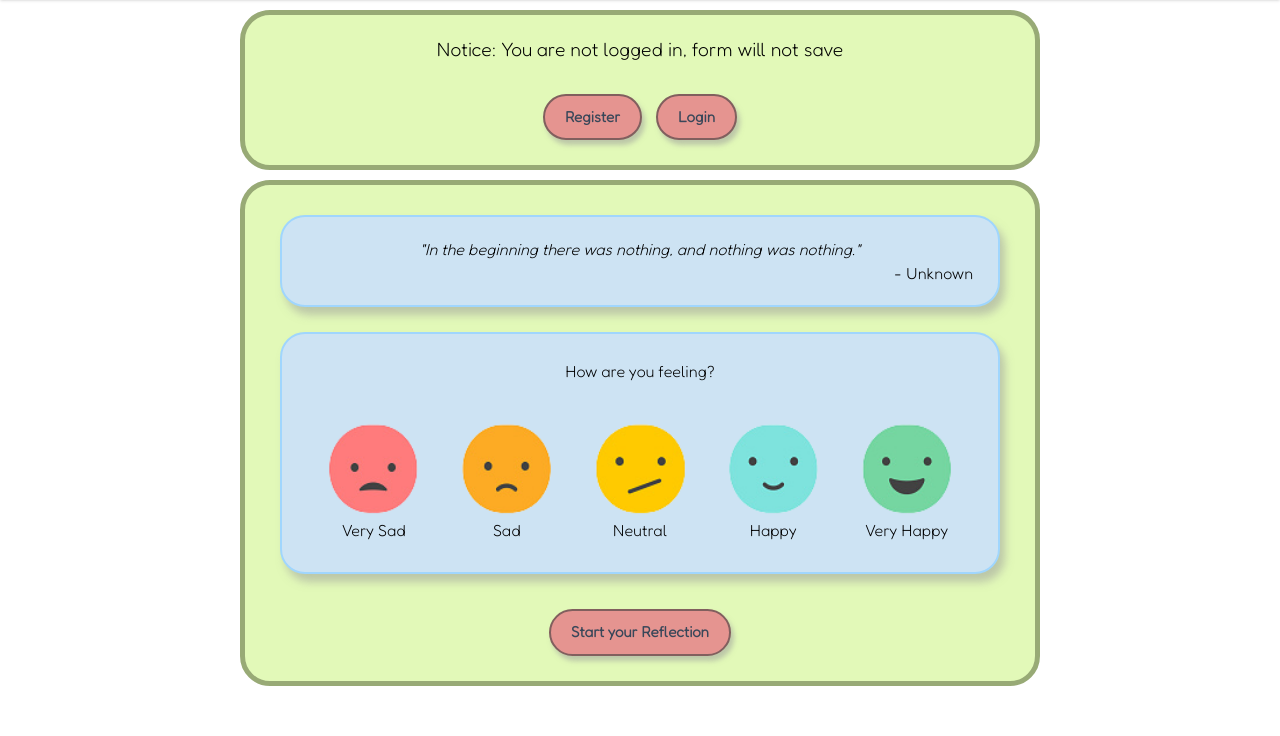
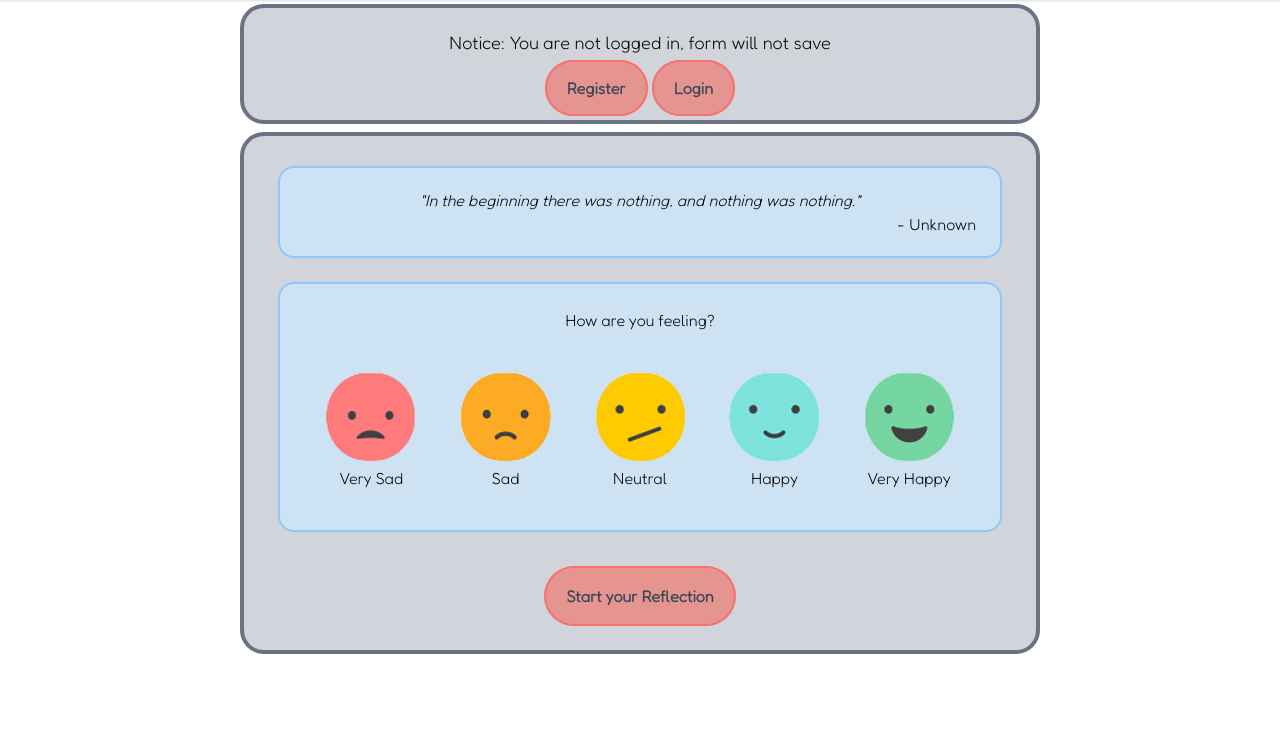
Before and after one commit to redmac135/mindful, a Django app: page / in a window 1280 px wide. Shown: the part 64-800 px from the top of the page. Run offline with Django 4.2, Linux system fonts and the light colour scheme; some libraries are stand-ins or nearby versions.

Commit message:
change classes to tailwind

```diff
--- a/reflection/static/reflection/css/form1.css
+++ b/reflection/static/reflection/css/form1.css
@@ -1,31 +1,3 @@
-.notice {
-    font-size: larger;
-    margin-bottom: 20px;
-}
-
-.button {
-    font-size: 15px;
-    color: var(--mindful-gray);
-    font-weight: bold;
-    -webkit-border-radius: 55;
-    -moz-border-radius: 55;
-    border-radius: 55px;
-    padding: 10px 20px 10px;
-    margin: 10px auto 5px;
-    background-color: var(--mindful-pink);
-    transition: background .2s ease;
-    border: solid #815f5e 2px;
-    box-shadow: 3px 5px 5px #99999985;
-}
-
-.button:hover {
-    background-color: var(--mindful-pink-light);
-    -webkit-box-shadow: 2px 5px 5px #99999985;
-    -moz-box-shadow: 2px 5px 5px #99999985;
-    box-shadow: 2px 5px 5px #99999985;
-    transform: translate(1px, 1px);
-}
-
 a.button {
     -webkit-appearance: button;
     -moz-appearance: button;
@@ -35,7 +7,6 @@ a.button {
     margin-left: 5px;
     margin-right: 5px;
 }
-
 
 ul {
     list-style-type: none;
@@ -48,10 +19,6 @@ li {
 
 input[type="radio"] {
     display: none;
-}
-
-h2 {
-    margin: auto;
 }
 
 label {
@@ -95,65 +62,3 @@ label img:hover {
     opacity: 0.7;
     z-index: -1;
 }
-
-.choice-label {
-    display: flex;
-    justify-content: center;
-}
-
-.inner-widget {
-    background-color: var(--mindful-blue);
-    border: solid #a0d6fd 2px;
-    box-shadow: 5px 8px 8px #99999985;
-    -webkit-border-radius: 25;
-    -moz-border-radius: 25;
-    border-radius: 25px;
-}
-
-.quote-wrapper {
-    text-align: center;
-    padding: 20px 25px 20px;
-    margin: 10px 15px 25px;
-
-}
-
-.quote-text {
-    font-style: italic;
-    word-wrap: break-word;
-}
-
-.quote-author {
-    text-align: right;
-}
-
-.feeling-list {
-    display: flex;
-    justify-content: center;
-}
-
-h2 {
-    padding: 5px 10px 15px;
-}
-
-.feeling-selection {
-    padding: 20px 25px 10px;
-    margin: 25px 15px 25px;
-}
-
-input[type="submit"] {
-    cursor: pointer !important;
-}
-
-.outer-widget {
-    text-align: center;
-    justify-content: center;
-    width: max(40%, 800px);
-    margin: 10px auto 10px;
-    padding: 20px 20px 20px;
-    background-color: rgb(226,249,184);
-    background-color: radial-gradient(circle, rgba(226,249,184,1) 0%, rgba(194,238,112,1) 100%);
-    border: solid rgb(152, 170, 118) 5px;
-    border-radius: 30px;
-    -webkit-border-radius: 30;
-    -moz-border-radius: 30;
-}
--- a/reflection/templates/reflection/form1.html
+++ b/reflection/templates/reflection/form1.html
@@ -1,57 +1,62 @@
 {% extends 'base/base.html' %}
 {% load static %}
 {% load zip %}
-
 {% block links %}
-<link rel="stylesheet" href="{% static 'reflection/css/variables.css' %}">
-<link rel="stylesheet" href="{% static 'reflection/css/form1.css' %}">
+<link rel="stylesheet" href="{% static 'reflection/css/variables.css' %}" />
+<link rel="stylesheet" href="{% static 'reflection/css/form1.css' %}" />
 <script type="text/javascript" src="{% static 'js/jquery.js' %}"></script>
-<script type="text/javascript" src="{% static 'reflection/js/dailyQuote.js' %}"></script>{% endblock %}
-
-{% block content %}
+<script type="text/javascript" src="{% static 'reflection/js/dailyQuote.js' %}"></script>
+{% endblock %} {% block content %}
 <nav
-    class="font-sans flex flex-col text-center sm:flex-row sm:text-left sm:justify-between py-4 px-6 bg-white shadow sm:items-baseline w-full">
+    class="flex flex-col w-full px-6 py-4 font-sans text-center bg-white shadow sm:flex-row sm:items-baseline sm:justify-between sm:text-left">
     <div class="mb-2 sm:mb-0">
-        <a href="/#" class="text-2xl no-underline text-gray-700 hover:text-blue-dark">STR Mindfull</a>
+        <a href="/#" class="text-2xl text-gray-700 no-underline hover:text-blue-dark">STR Mindfull</a>
     </div>
     <div>
-        <a href="/#" class="text-lg no-underline text-grey-darkest hover:text-blue-dark ml-2">Mondays</a>
-        <a href="/#" class="text-lg no-underline text-grey-darkest hover:text-blue-dark ml-2">About</a>
-        <a href="/#" class="text-lg no-underline text-grey-darkest hover:text-blue-dark ml-2">FAQ</a>
+        <a href="/#" class="ml-2 text-lg no-underline text-grey-darkest hover:text-blue-dark">Mondays</a>
+        <a href="/#" class="ml-2 text-lg no-underline text-grey-darkest hover:text-blue-dark">About</a>
+        <a href="/#" class="ml-2 text-lg no-underline text-grey-darkest hover:text-blue-dark">FAQ</a>
     </div>
 </nav>
 
-<div class="outer-widget" id="welcome-widget">
+<div class="flex justify-center text-center">
+    <div class="p-5 my-1 bg-gray-300 border-4 border-gray-500 w-200 rounded-3xl">
         {% if user.is_authenticated %}
-    <div class="welcome">Welcome {{ user.get_username }}</div>
+        <div>Welcome {{ user.get_username }}</div>
         {% else %}
-    <div class="notice">Notice: You are not logged in, form will not save</div>
-    <a href="{% url 'signup' %}" class="button">Register</a>
-    <a href="{% url 'login' %}" class="button">Login</a>
+        <div class="text-lg mb-5">
+            Notice: You are not logged in, form will not save
+        </div>
+        <a href="{% url 'signup' %}" class="text-mindful-gray text-base font-bold rounded-full px-5 py-4 mt-2.5 mx-auto mb-1 bg-mindful-pink border-2 border-red-400 hover:bg-pink-200 transition-colors">Register</a>
+        <a href="{% url 'login' %}" class="text-mindful-gray text-base font-bold rounded-full px-5 py-4 mt-2.5 mx-auto mb-1 bg-mindful-pink border-2 border-red-400 hover:bg-pink-200 transition-colors">Login</a>
         {% endif %}
     </div>
+</div>
 
-<div class="outer-widget">
+<div class="flex justify-center text-center">
+    <div class="p-5 my-1 bg-gray-300 border-4 border-gray-500 w-200 rounded-3xl">
         <form action="" method="post">
             {% csrf_token %}
 
-        <div class="quote-wrapper inner-widget">
-            <h3 class="quote-text" id="quote-text"></h3>
-            <p class="quote-author" id="quote-author"></p>
+            <div class="mx-3.5 mt-2.5 mb-6 rounded-2xl border-2 border-blue-300 bg-mindful-blue py-5 px-6">
+                <h3 class="italic break-words" id="quote-text"></h3>
+                <p class="text-right" id="quote-author"></p>
             </div>
 
-        <div class="feeling-selection inner-widget">
-            <h2>How are you feeling?</h2>
+            <div class="mx-3.5 mt-2.5 rounded-2xl border-2 border-blue-300 bg-mindful-blue py-5 px-6 mb-6">
+                <h2 class="pt-1 pb-3.5 px-2.5">How are you feeling?</h2>
 
-            <div class="feeling-list">
+                <div class="flex justify-center">
                     <!-- TODO: change face icons to svg -->
                     {% for subwidget, icon in form1.feeling|zip:icons %}
-                <div class="feeling-choice">
+                    <div>
                         <input type="radio" name="{{ form1.feeling.name }}" id="{{ subwidget.id_for_label }}"
-                        value="{{ forloop.counter0|add:1 }}">
+                            value="{{ forloop.counter0|add:1 }}" />
                         <label for="{{ subwidget.id_for_label }}">
-                        <img src="{% static icon %}" alt="Placeholder Test Image">
-                        <div class="choice-label">{{ subwidget|striptags|make_list|slice:'2:'|join:'' }}</div>
+                            <img src="{% static icon %}" alt="Placeholder Test Image" />
+                            <div>
+                                {{subwidget|striptags|make_list|slice:'2:'|join:''}}
+                            </div>
                         </label>
                     </div>
                     {% endfor %}
@@ -65,10 +70,11 @@
                 {% endfor %}
             </ul>
             {% endif %}
-
             {{ field.help_text }}
             {{ form1.non_field_errors }}
-        <input class="button" type="submit" name="ReflectionForm2" id="ReflectionForm2" value="Start your Reflection">
+            <input class="cursor-pointer text-mindful-gray text-base font-bold rounded-full px-5 py-4 mt-2.5 mx-auto mb-1 bg-mindful-pink border-2 border-red-400 hover:bg-pink-200 transition-colors" type="submit" name="ReflectionForm2" id="ReflectionForm2"
+                value="Start your Reflection">
         </form>
     </div>
+</div>
 {% endblock %}
--- a/static/base/css/base.css
+++ b/static/base/css/base.css
@@ -427,11 +427,42 @@ Ensure the default browser behavior of the `hidden` attribute.
 .static {
   position: static;
 }
+.my-1 {
+  margin-top: 0.25rem;
+  margin-bottom: 0.25rem;
+}
+.mx-3\.5 {
+  margin-left: 0.875rem;
+  margin-right: 0.875rem;
+}
+.mx-3 {
+  margin-left: 0.75rem;
+  margin-right: 0.75rem;
+}
+.mx-auto {
+  margin-left: auto;
+  margin-right: auto;
+}
 .mb-2 {
   margin-bottom: 0.5rem;
 }
 .ml-2 {
   margin-left: 0.5rem;
+}
+.mt-2\.5 {
+  margin-top: 0.625rem;
+}
+.mb-6 {
+  margin-bottom: 1.5rem;
+}
+.mt-2 {
+  margin-top: 0.5rem;
+}
+.mb-1 {
+  margin-bottom: 0.25rem;
+}
+.mb-5 {
+  margin-bottom: 1.25rem;
 }
 .block {
   display: block;
@@ -442,23 +473,108 @@ Ensure the default browser behavior of the `hidden` attribute.
 .w-full {
   width: 100%;
 }
+.w-200 {
+  width: 50rem;
+}
+.cursor-pointer {
+  cursor: pointer;
+}
 .flex-col {
   flex-direction: column;
+}
+.justify-center {
+  justify-content: center;
+}
+.break-words {
+  overflow-wrap: break-word;
+}
+.rounded-3xl {
+  border-radius: 1.5rem;
+}
+.rounded-2xl {
+  border-radius: 1rem;
+}
+.rounded-full {
+  border-radius: 9999px;
+}
+.border-4 {
+  border-width: 4px;
+}
+.border-2 {
+  border-width: 2px;
+}
+.border-gray-500 {
+  --tw-border-opacity: 1;
+  border-color: rgb(107 114 128 / var(--tw-border-opacity));
+}
+.border-blue-300 {
+  --tw-border-opacity: 1;
+  border-color: rgb(147 197 253 / var(--tw-border-opacity));
+}
+.border-red-400 {
+  --tw-border-opacity: 1;
+  border-color: rgb(248 113 113 / var(--tw-border-opacity));
 }
 .bg-white {
   --tw-bg-opacity: 1;
   background-color: rgb(255 255 255 / var(--tw-bg-opacity));
 }
-.py-4 {
-  padding-top: 1rem;
-  padding-bottom: 1rem;
+.bg-gray-300 {
+  --tw-bg-opacity: 1;
+  background-color: rgb(209 213 219 / var(--tw-bg-opacity));
+}
+.bg-mindful-blue {
+  --tw-bg-opacity: 1;
+  background-color: rgb(205 227 243 / var(--tw-bg-opacity));
+}
+.bg-mindful-pink {
+  --tw-bg-opacity: 1;
+  background-color: rgb(229 148 144 / var(--tw-bg-opacity));
+}
+.p-5 {
+  padding: 1.25rem;
 }
 .px-6 {
   padding-left: 1.5rem;
   padding-right: 1.5rem;
 }
+.py-4 {
+  padding-top: 1rem;
+  padding-bottom: 1rem;
+}
+.py-5 {
+  padding-top: 1.25rem;
+  padding-bottom: 1.25rem;
+}
+.px-5 {
+  padding-left: 1.25rem;
+  padding-right: 1.25rem;
+}
+.px-2\.5 {
+  padding-left: 0.625rem;
+  padding-right: 0.625rem;
+}
+.px-2 {
+  padding-left: 0.5rem;
+  padding-right: 0.5rem;
+}
+.pt-1 {
+  padding-top: 0.25rem;
+}
+.pb-4 {
+  padding-bottom: 1rem;
+}
+.pb-3\.5 {
+  padding-bottom: 0.875rem;
+}
+.pb-3 {
+  padding-bottom: 0.75rem;
+}
 .text-center {
   text-align: center;
+}
+.text-right {
+  text-align: right;
 }
 .font-sans {
   font-family: ui-sans-serif, system-ui, -apple-system, BlinkMacSystemFont, "Segoe UI", Roboto, "Helvetica Neue", Arial, "Noto Sans", sans-serif, "Apple Color Emoji", "Segoe UI Emoji", "Segoe UI Symbol", "Noto Color Emoji";
@@ -471,9 +587,23 @@ Ensure the default browser behavior of the `hidden` attribute.
   font-size: 1.125rem;
   line-height: 1.75rem;
 }
+.text-base {
+  font-size: 1rem;
+  line-height: 1.5rem;
+}
+.font-bold {
+  font-weight: 700;
+}
+.italic {
+  font-style: italic;
+}
 .text-gray-700 {
   --tw-text-opacity: 1;
   color: rgb(55 65 81 / var(--tw-text-opacity));
+}
+.text-mindful-gray {
+  --tw-text-opacity: 1;
+  color: rgb(57 71 89 / var(--tw-text-opacity));
 }
 .no-underline {
   -webkit-text-decoration-line: none;
@@ -483,6 +613,13 @@ Ensure the default browser behavior of the `hidden` attribute.
   --tw-shadow: 0 1px 3px 0 rgb(0 0 0 / 0.1), 0 1px 2px -1px rgb(0 0 0 / 0.1);
   --tw-shadow-colored: 0 1px 3px 0 var(--tw-shadow-color), 0 1px 2px -1px var(--tw-shadow-color);
   box-shadow: var(--tw-ring-offset-shadow, 0 0 #0000), var(--tw-ring-shadow, 0 0 #0000), var(--tw-shadow);
+}
+.transition-colors {
+  transition-property: color, background-color, border-color, fill, stroke, -webkit-text-decoration-color;
+  transition-property: color, background-color, border-color, text-decoration-color, fill, stroke;
+  transition-property: color, background-color, border-color, text-decoration-color, fill, stroke, -webkit-text-decoration-color;
+  transition-timing-function: cubic-bezier(0.4, 0, 0.2, 1);
+  transition-duration: 150ms;
 }
 
 @font-face {
@@ -503,6 +640,16 @@ Ensure the default browser behavior of the `hidden` attribute.
           -ms-user-select: none; /* Internet Explorer/Edge */
               user-select: none; /* Non-prefixed version, currently
                                     supported by Chrome, Edge, Opera and Firefox */
+}
+
+.hover\:bg-pink-200:hover {
+  --tw-bg-opacity: 1;
+  background-color: rgb(251 207 232 / var(--tw-bg-opacity));
+}
+
+.hover\:bg-pink-300:hover {
+  --tw-bg-opacity: 1;
+  background-color: rgb(249 168 212 / var(--tw-bg-opacity));
 }
 
 @media (min-width: 640px) {
```
Also changed, not shown: tailwind.config.js (+13 -1 lines). Lines whose indentation alone changed are shown as unchanged.
